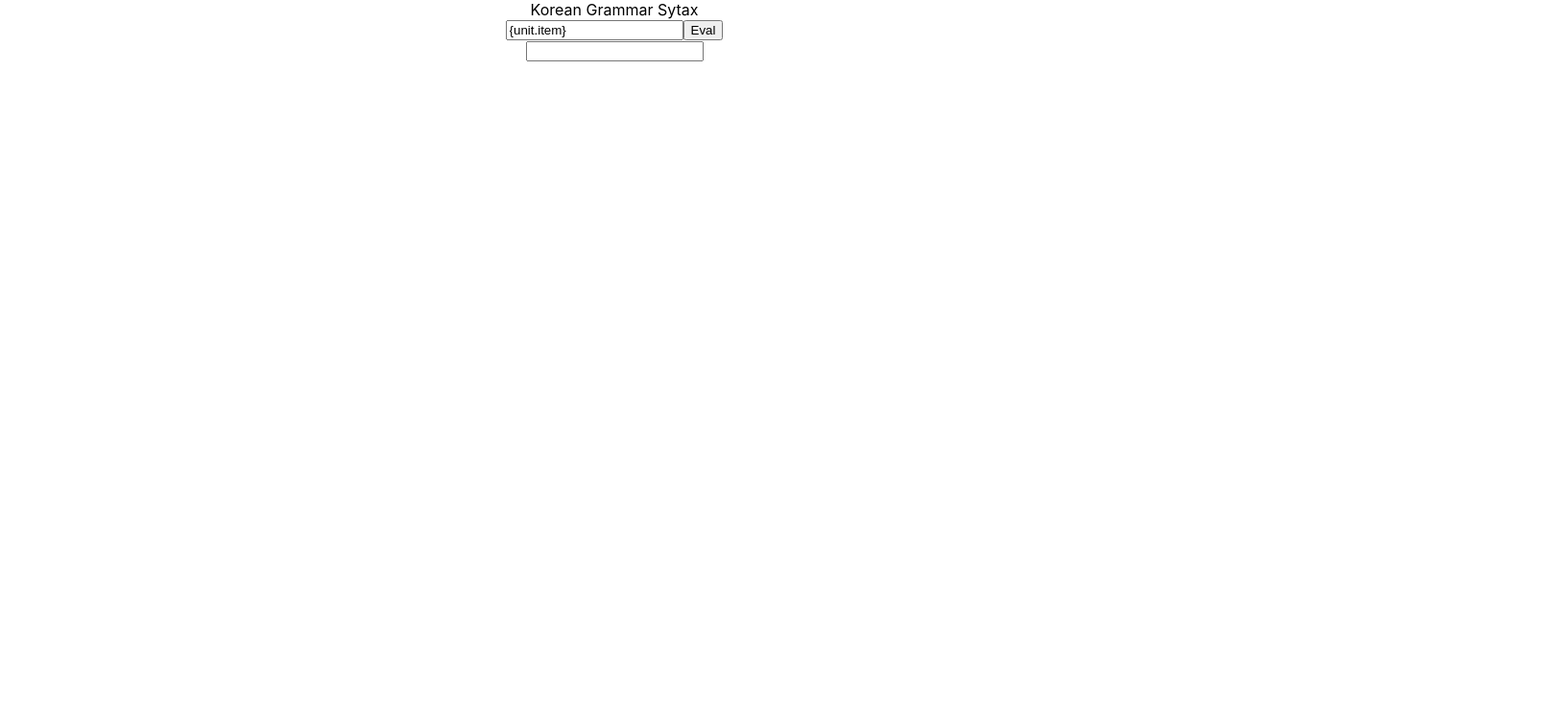
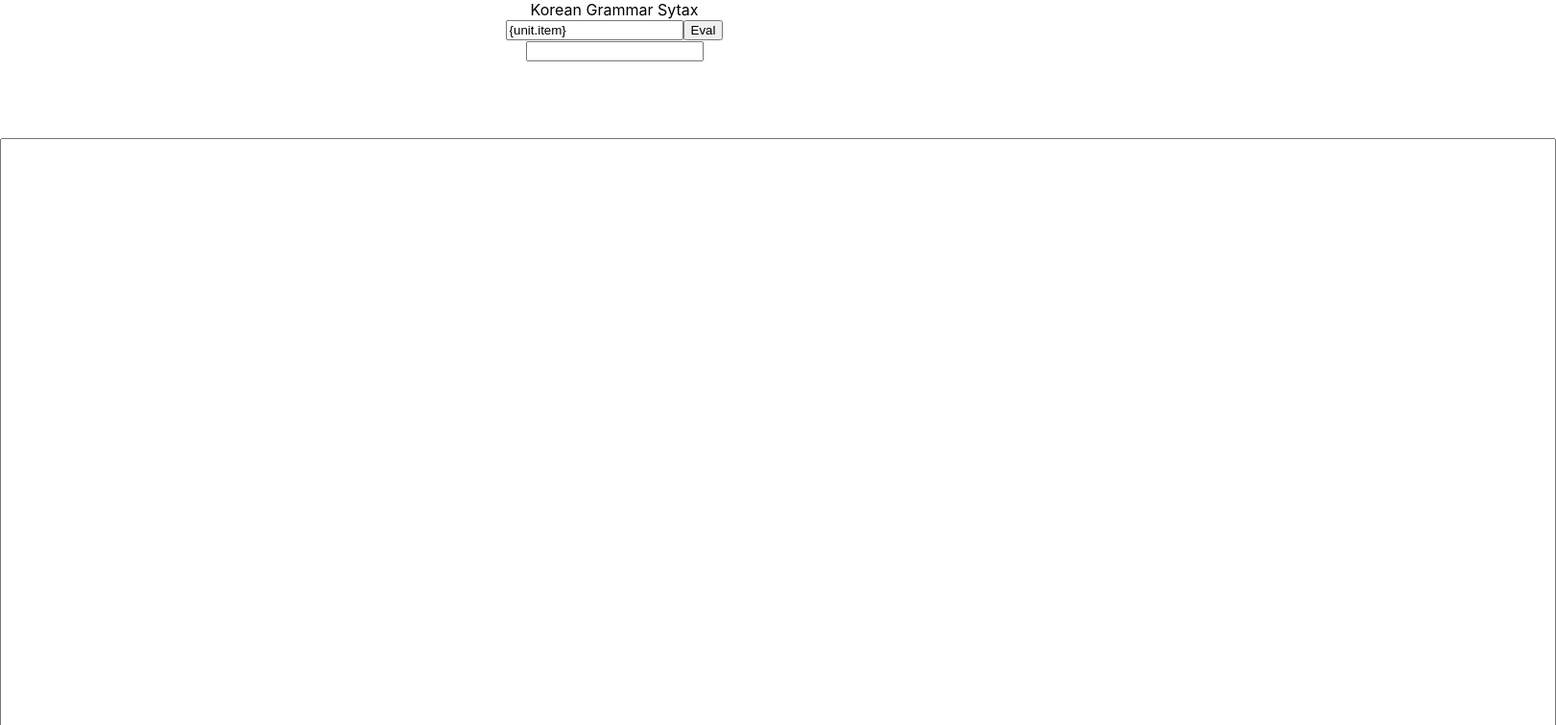
Before and after one commit to mgarrett591/KGS_react, a React (Create React App) app: page / in a window 1280 px wide. Shown: the top 756 px of the page at 96% size, 1621 px wide, since content can reach past the window. Built offline with nearby package versions, Linux system fonts and the light colour scheme.

Commit message:
Add a big text box to the gui

```diff
--- a/src/index.tsx
+++ b/src/index.tsx
@@ -23,7 +23,8 @@ function Example() {
         <button onClick={() => setOutput(KGSi.LeteralInterpolator(templet))}>
           Eval
         </button><br/>
-        <input value = {output}></input><br/>
+        <input value = {output}></input><br/><br/><br/><br/><br/>
+        <textarea name="w3review" rows={500} cols={200}></textarea>
       </div>
     );
   }
```
